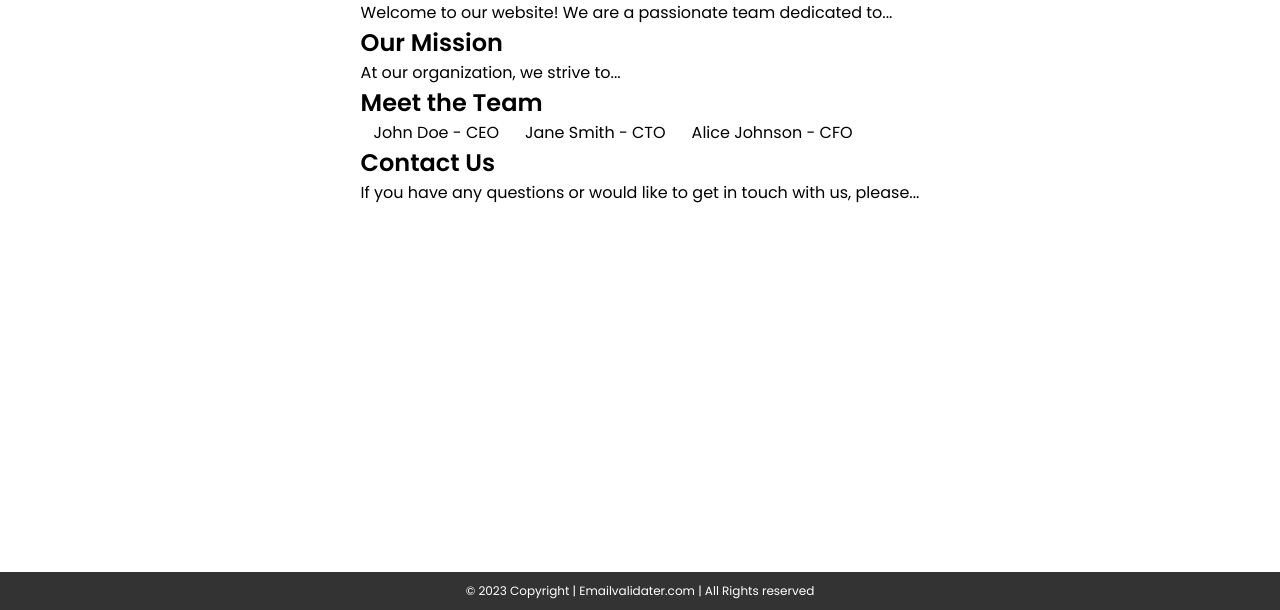
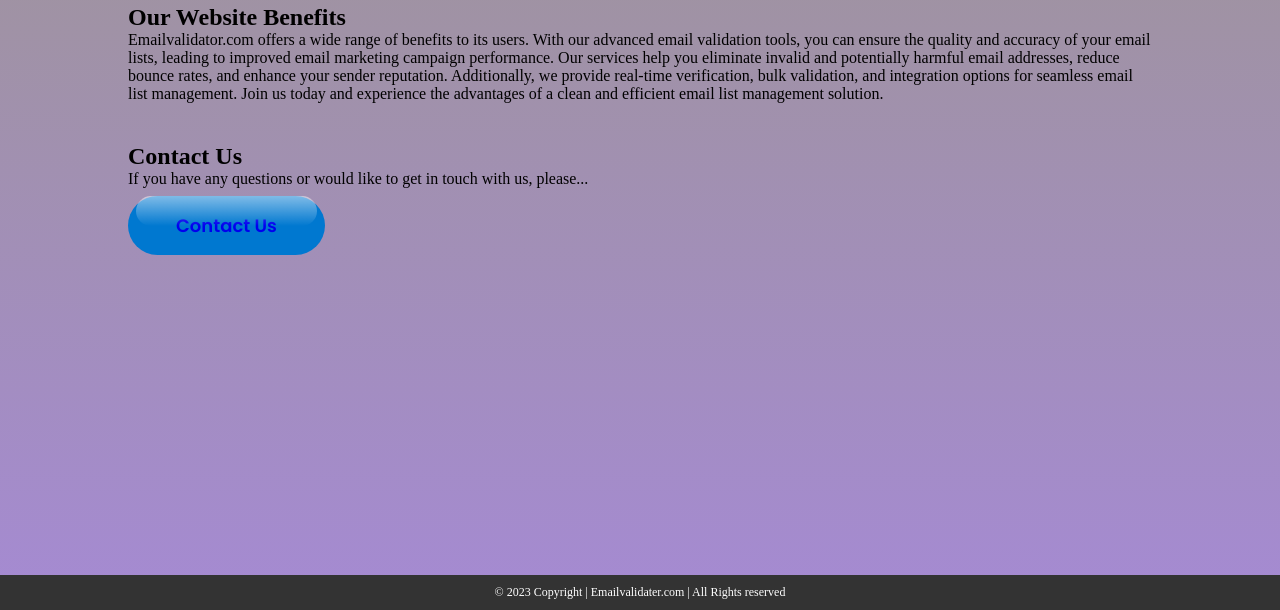
Before and after one commit to MdAffanAlam/EmailValidator, a plain HTML site: page about.html in a window 1280 px wide. Shown: the part 190-800 px from the top of the page. Drawn offline with Linux system fonts and the light colour scheme.

Commit message:
completed all page

```diff
--- a/about.html
+++ b/about.html
@@ -1,31 +1,146 @@
 <!DOCTYPE html>
 <html lang="en">
   <head>
-    <meta charset="UTF-8">
-    <meta http-equiv="X-UA-Compatible" content="IE=edge">
-    <meta name="viewport" content="width=device-width, initial-scale=1.0">
+    <meta charset="UTF-8" />
+    <meta
+      http-equiv="X-UA-Compatible"
+      content="IE=edge"
+    />
+    <meta
+      name="viewport"
+      content="width=device-width, initial-scale=1.0"
+    />
     <title>About</title>
-    <link rel="stylesheet" href="style.css" />
+    <link
+      rel="stylesheet"
+      href="style.css"
+    />
     <style>
       /* Add styles for the sticky footer */
       body {
         margin: 0;
         padding: 0;
         display: flex;
+        font-family: Arial, sans-serif;
         flex-direction: column;
         min-height: 100vh; /* Ensure the body takes up at least the full viewport height */
+        background-image: linear-gradient(
+          rgb(158, 149, 149),
+          rgb(165, 138, 211)
+        ); /* Change background color with rgba */
+      }
+
+      h1,
+      h2,
+      p {
+        font-family: "Your Desired Font", "Times New Roman", Times, serif;
       }
 
       .container {
         flex-grow: 1; /* Allow the container to grow and push the footer to the bottom */
         padding: 20px;
+        display: flex;
+        flex-direction: column;
+        /* Remove text-align center to align content to the left */
       }
 
+      header {
+        text-align: center;
+        margin-bottom: 20px;
+      }
+
+      /* Add animation for header */
+      header h1 {
+        font-size: 2.5em;
+        animation: fadeIn 1s ease-in-out;
+      }
+
+      @keyframes fadeIn {
+        from {
+          opacity: 0;
+          transform: translateY(-20px);
+        }
+        to {
+          opacity: 1;
+          transform: translateY(0);
+        }
+      }
+
+      section {
+        margin-bottom: 40px;
+        /* Remove text-align center to align content to the left */
+      }
+
+      /* Add animation for sections */
+      section h2,
+      section p {
+        opacity: 0;
+        transform: translateY(20px);
+        animation: fadeIn 1s ease-in-out forwards;
+      }
+
+      ul {
+        list-style: none;
+        padding: 0;
+      }
+
+      /* Style the footer */
       footer {
         background-color: #333;
         color: #fff;
         text-align: center;
         padding: 10px 0;
+      }
+
+      /* Style the button */
+      .button-71 {
+        background-color: #0078d0;
+        border: 0;
+        margin: 8px 0px;
+        border-radius: 56px;
+        color: #fff;
+        cursor: pointer;
+        display: inline-block;
+        font-family: system-ui, -apple-system, system-ui, "Segoe UI", Roboto, Ubuntu, "Helvetica Neue", sans-serif;
+        font-size: 18px;
+        font-weight: 600;
+        outline: 0;
+        padding: 16px 21px;
+        position: relative;
+        text-align: center;
+        text-decoration: none;
+        transition: all 0.3s;
+        user-select: none;
+        -webkit-user-select: none;
+        touch-action: manipulation;
+      }
+
+      .button-71:before {
+        background-color: initial;
+        background-image: linear-gradient(#fff 0, rgba(255, 255, 255, 0) 100%);
+        border-radius: 125px;
+        content: "";
+        height: 50%;
+        left: 4%;
+        opacity: 0.5;
+        position: absolute;
+        top: 0;
+        transition: all 0.3s;
+        width: 92%;
+      }
+      .no-underline {
+        text-decoration: none;
+      }
+
+      .button-71:hover {
+        box-shadow: rgba(255, 255, 255, 0.2) 0 3px 15px inset, rgba(0, 0, 0, 0.1) 0 3px 5px, rgba(0, 0, 0, 0.1) 0 10px 13px;
+        transform: scale(1.05);
+      }
+
+      @media (min-width: 768px) {
+        .button-71 {
+          padding: 16px 48px;
+        }
       }
     </style>
   </head>
@@ -33,7 +148,7 @@
     <header>
       <nav>
         <div class="logo">
-                <img src="logo.svg" alt="email svg" />
+          <img src="logo.jpeg" alt="email svg" />
           <span>Emailvalidator</span>
         </div>
         <ul>
@@ -47,29 +162,30 @@
       <header>
         <h1>About Us</h1>
       </header>
-
       <section>
-            <h2>Our Story</h2>
-            <p>Welcome to our website! We are a passionate team dedicated to...</p>
-        </section>
-
-        <section>
-            <h2>Our Mission</h2>
-            <p>At our organization, we strive to...</p>
-        </section>
-
-        <section>
-            <h2>Meet the Team</h2>
-            <ul>
-                <li>John Doe - CEO</li>
-                <li>Jane Smith - CTO</li>
-                <li>Alice Johnson - CFO</li>
-            </ul>
+        <h2>Our Website Benefits</h2>
+        <p>
+          Emailvalidator.com offers a wide range of benefits to its users. With
+          our advanced email validation tools, you can ensure the quality and
+          accuracy of your email lists, leading to improved email marketing
+          campaign performance. Our services help you eliminate invalid and
+          potentially harmful email addresses, reduce bounce rates, and enhance
+          your sender reputation. Additionally, we provide real-time
+          verification, bulk validation, and integration options for seamless
+          email list management. Join us today and experience the advantages of
+          a clean and efficient email list management solution.
+        </p>
       </section>
 
       <section>
         <h2>Contact Us</h2>
-            <p>If you have any questions or would like to get in touch with us, please...</p>
+        <p>
+          If you have any questions or would like to get in touch with us,
+          please...
+        </p>
+        <button class="button-71" role="button">
+          <a href="contact.html" class="no-underline">Contact Us</a>
+        </button>
       </section>
     </div>
     <footer>
```
Also changed, not shown: contact.html (+5 -2 lines), index.html (+6 -1 lines), logo.jpeg (added), logo.svg (deleted), 1 other file. Lines whose indentation alone changed are shown as unchanged.
